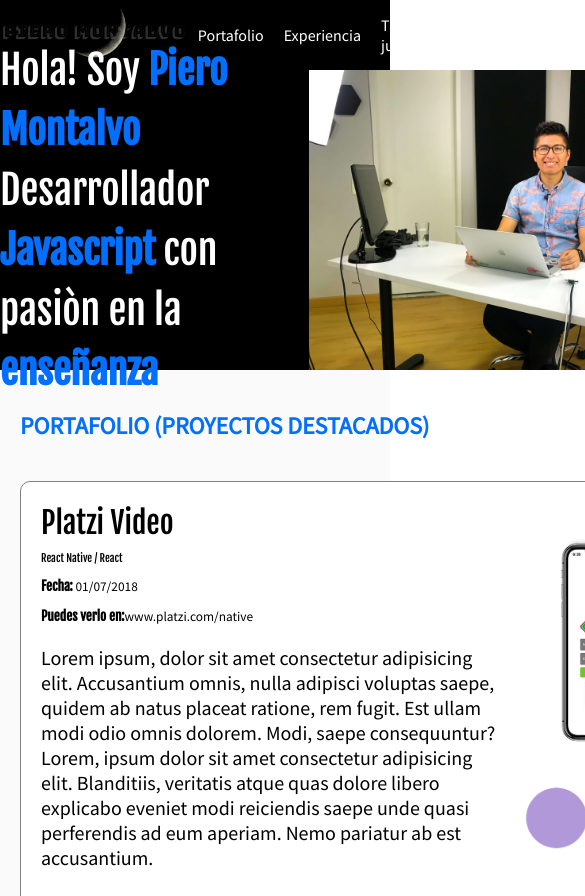
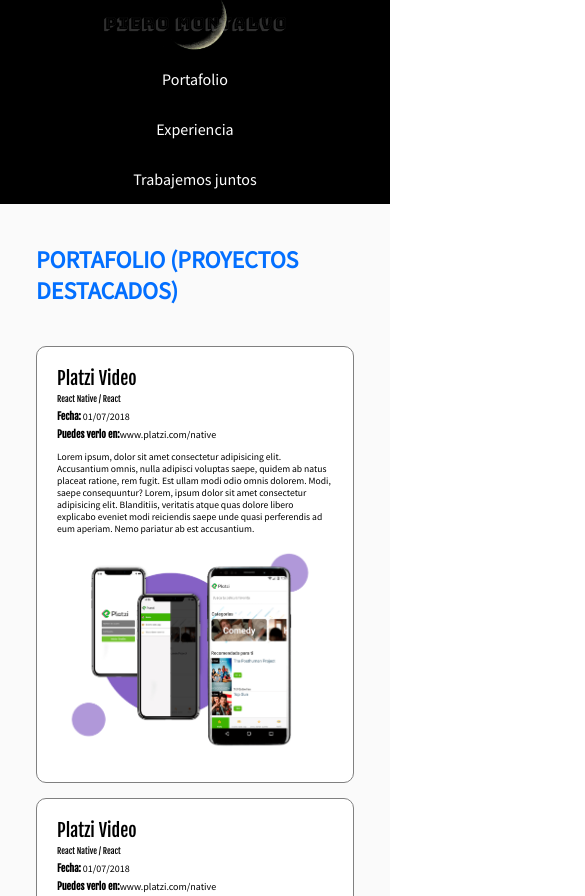
Before and after one commit to piero9922/Pagina-web, a plain HTML site: page index.html in a window 390 px wide. Shown: the top 896 px of the page, 585 px wide, since content can reach past the window. Drawn offline with Linux system fonts and the light colour scheme.

Commit message:
Termine el Responsive Design

```diff
--- a/index.html
+++ b/index.html
@@ -6,7 +6,16 @@
   <title>Piero Montalvo</title>
   <link rel="icon" type="images/png" href="images/favicon.png" />
   <link href="https://fonts.googleapis.com/css?family=Fjalla+One|Source+Sans+Pro&display=swap" rel="stylesheet">
+  <!--<link rel="stylesheet" href="styles/estilos.css" media="screen and (max-width:768px)">-->
   <link rel="stylesheet" href="styles/main.css">
+ <!--<style>
+      @media screen and (max-width:768px){
+        body{
+          border: 10px solid blue;
+        }
+      }
+    </style>-->
+  <meta name="viewport" content="width=device-width, initial-scale=1">
 </head>
 
 <body>
@@ -31,7 +40,7 @@
       </nav>
     </div>
   </header>
-  <section class="hero">
+ <!-- <section class="hero">
     <div class="container">
       <h1>
         Hola! Soy <strong>Piero Montalvo </strong><br> Desarrollador <strong>Javascript</strong> con <br> pasiòn en la
@@ -39,7 +48,7 @@
       </h1>
       <img class="hero-image" src="images/hero.jpg" width="500" height="300" alt="imagen principal del sitio"/>
     </div>
-  </section>
+  </section> -->
   <section id="Portafolio" class="portfolio">
     <div class="container">
       <h2>Portafolio (Proyectos Destacados)</h2>
@@ -84,7 +93,7 @@
   <div class="container">
     <h2 class="event-list-title">Mas sobre mi Experiencia</h2>
   </div>
-  <section id="Eventos" class="event-list">
+ <section id="Eventos" class="event-list">
     <div class="container">
       <article class="event">
         <figure class="envent-imageContainer">
@@ -166,7 +175,7 @@
       </div>
       <div>
         <p>
-          Designed with love by <a href="https://facebook.com/piero.montalvomendoza">Piero Montalvo</a>
+          Designed with ♥ by <a href="https://facebook.com/piero.montalvomendoza">Piero Montalvo</a>
         </p>
       </div>
     </div>
--- /dev/null
+++ b/styles/estilos.css
@@ -0,0 +1,3 @@
+body{
+    border: 10px solid red;
+}
--- a/styles/main.css
+++ b/styles/main.css
@@ -43,6 +43,7 @@ h2{
     display: flex;
     align-items: center;
     justify-content: space-between;
+    flex-wrap: wrap;
 }
 
 .hero-image{
@@ -78,6 +79,7 @@ h2{
     display: flex;
     align-items: center;
     justify-content: space-between;
+    flex-wrap: wrap;
 }
 
 .project-course, .project-date, .project-url{
@@ -99,11 +101,15 @@ h2{
 }
 
 .project-details{
-    width: 500px;
+    width: 50%;
 }
 
 .project-imageContainer{
-    width: 500px;
+    width: 50%;
+}
+
+.project-imageContainer img{
+    max-width: 100%;
 }
 
 .header{
@@ -113,6 +119,7 @@ h2{
     height: 70px;
     justify-content: space-between;
     align-items: center;
+    flex-wrap: wrap;
 }
 
 ol, ul{
@@ -170,6 +177,7 @@ figure{
     display: flex;
     align-items: center;
     justify-content: space-between;
+    flex-wrap: wrap;
 }
 
 .footer img{
@@ -190,8 +198,8 @@ figure{
 }
 
 .event{
-    margin: 10px;
-    width: 480px;
+    margin: 1%;
+    width: 48%;
     flex-shrink: 0;
     border-radius: 10px;
     overflow: hidden;
@@ -232,10 +240,7 @@ text-align: left;
     display: flex;
     align-items: center;
     justify-content: space-between;
-}
-
-.social{
-
+    flex-wrap: wrap;
 }
 
 .social-link{
@@ -293,7 +298,9 @@ text-align: left;
 }
 
 .container{
-    width: 1000px;
+    max-width: 1000px;
+    /* width: 100%; */
+    flex: 1;
     margin: 0 auto;
     display: inherit;
     justify-content: inherit;
@@ -301,3 +308,97 @@ text-align: left;
     height: inherit;
     flex-wrap: inherit;
 }
+
+/*Desktop first que empieces desde el MQ mas grande */
+@media screen and (max-width:1024px){
+    .container{
+        padding: 0 1em;
+    }
+}
+
+@media screen and (max-width:767px){
+    .header{
+        display: block;
+        height: auto;
+    }
+    .header ol{
+        display: block;
+    }
+    .header ol li{
+        height: 50px;
+        text-align: center;
+    }
+    .header a{
+        justify-content: center;
+    }
+    .header .logo{
+        text-align: center;
+    }
+    .project{
+        display: block;
+    }
+    .project-imageContainer{
+        width: auto;
+        text-align: center;
+    }
+    .project-details{
+        width: auto;
+    }
+    .project-course, .project-date, .project-url{
+        margin: .3em 0;
+    }
+    .project-title{
+        font-size: 1.5em;
+        margin-bottom: .3em;
+    }
+    .project-url{
+        font-size: 1em;
+    }
+    .project-course{
+        font-size: .7em;
+    }
+    .project-date{
+        font-size: 1em;
+    }
+    .project-description{
+        font-size: .8em;
+    }
+    .event{
+        width: auto;
+        flex-shrink: initial;
+    }
+    .event img{
+        width: 100%;
+    }
+
+@media screen and (max-width:480px){
+    .project-details{
+        font-size: 12px;
+    }
+    .event-detail{
+        margin: -2em .5em .5em;
+        padding: 1em;
+    }
+    .contact{
+        height: auto;
+        padding: 1.5em 0;
+        text-align: center;
+        display: block;
+    }
+    .form-email button{
+        margin: 1em auto;
+    }
+    .form-email h3{
+        margin-top: 0;
+    }
+    .footer{
+        display: block;
+        text-align: center;
+        border: 1px solid transparent;
+    }
+
+}
+
+@media screen and (max-width:320px){
+
+}
```
